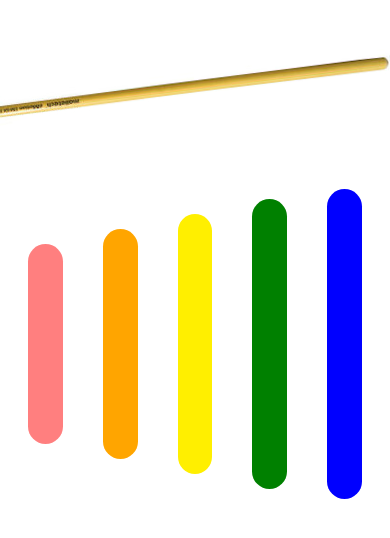
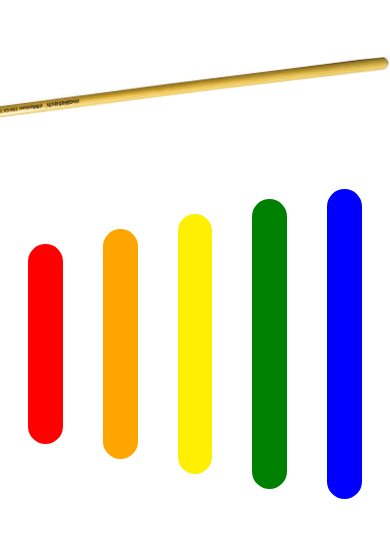
Before and after one commit to ccparkhurst/xylophone-says-game, a PHP site: page / in a window 390 px wide, with the pointer over the restyled element; the page is wider, and only the part inside the window is pictured. Shown: the part 217-755 px from the top of that part. Run offline with PHP 8.4, Linux system fonts and the light colour scheme; some libraries are stand-ins or nearby versions.

Commit message:
removed hover for mobile friendliness

```diff
--- a/css/style.css
+++ b/css/style.css
@@ -86,7 +86,7 @@ img {
     cursor: pointer;
 }
 
-#keyC:hover {
+/*#keyC:hover {
     background-color: rgba(255, 0, 0, .5);
     cursor: pointer;
 }
@@ -109,7 +109,7 @@ img {
 #keyG:hover {
     background-color: rgba(0, 0, 255, .5);
     cursor: pointer;
-}
+}*/
 
 #keyC:click {
     background-color: rgba(255, 0, 0, .5);
```
